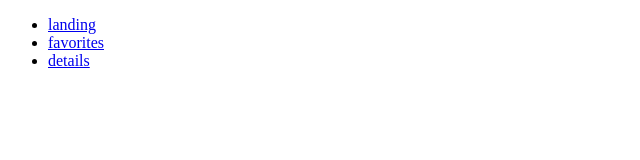
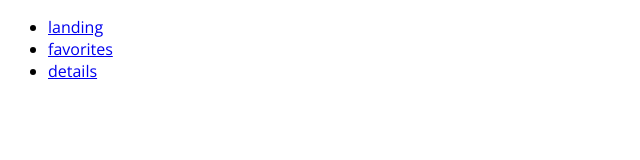
Before and after one commit to CyberSlug322/beer-catalog, a React app: page / in a window 1280 px wide. Shown: the top 160 px of the page, without its empty margins (0-640 px from the left). Built offline with nearby package versions, Linux system fonts and the light colour scheme.

Commit message:
feature/FM-89 (#8)
* connect fonts in head index.jsx

* add fonts import in _variables.css, remove index.html duplicate

```diff
--- a/src/containers/app/App.jsx
+++ b/src/containers/app/App.jsx
@@ -3,6 +3,8 @@ import React from "react";
 import DetailsPage from "../detailsPage/DetailsPage.jsx";
 import FavoritesPage from "../favoritesPage/FavoritesPage.jsx";
 import LandingPage from "../landingPage/LandingPage.jsx";
+
+import '../../styles/_variables.css'
 
 import {
   Route,
@@ -13,7 +15,7 @@ import {
 import "../../styles/_variables.css"
 
 const App = () => (
-  <div className="app">
+  <div className="app font-link">
     <ul>
       <li><Link to="/landing">landing</Link></li>
       <li><Link to="/favorites">favorites</Link></li>
--- a/src/index.html
+++ b/src/index.html
@@ -1,10 +1,10 @@
-<!doctype html>
-<html>
+<!DOCTYPE html>
+<html lang="en">
 <head>
-        <meta charset="utf-8">
-        <title>Caching</title>
-        <meta name="viewport" content="width=device-width,initial-scale=1">
-
+    <meta charset="UTF-8">
+    <meta http-equiv="X-UA-Compatible" content="IE=edge">
+    <meta name="viewport" content="width=device-width, initial-scale=1.0">
+    <title>Beer catalog</title>
 </head>
 <body>
     <div id="root"></div>
--- a/src/styles/_variables.css
+++ b/src/styles/_variables.css
@@ -1,7 +1,10 @@
+@import url('https://fonts.googleapis.com/css?family=Open+Sans&display=swap');
+
 .app {
+
   --beer-title-color: #00AEDA;
   --beer-description-color: #7F7F7F;
-  --primary: #5183f5;
+  --primary-color: #5183f5;
   --font-color: #2B2B2B;
   --light-font-color: #F2F7FC;
   --app-sidebar-color: #106CC8;
@@ -15,12 +18,8 @@
   --medium-space: 40px;
   --big-space: 100px;
 
-
-
 }
 
-@font-face {
-  font-family: "Open Sans";
-  src: url("https://fonts.googleapis.com/css2?family=Open+Sans&display=swap") format("woff2"),
-  url("../../Open_Sans/static/OpenSans/OpenSans-Medium.ttf") format("ttf");
+.font-link {
+  font-family: 'Open Sans', sans-serif;
 }
```
Also changed, not shown: index.html (deleted, +0 -12 lines). Lines whose indentation alone changed are shown as unchanged.
